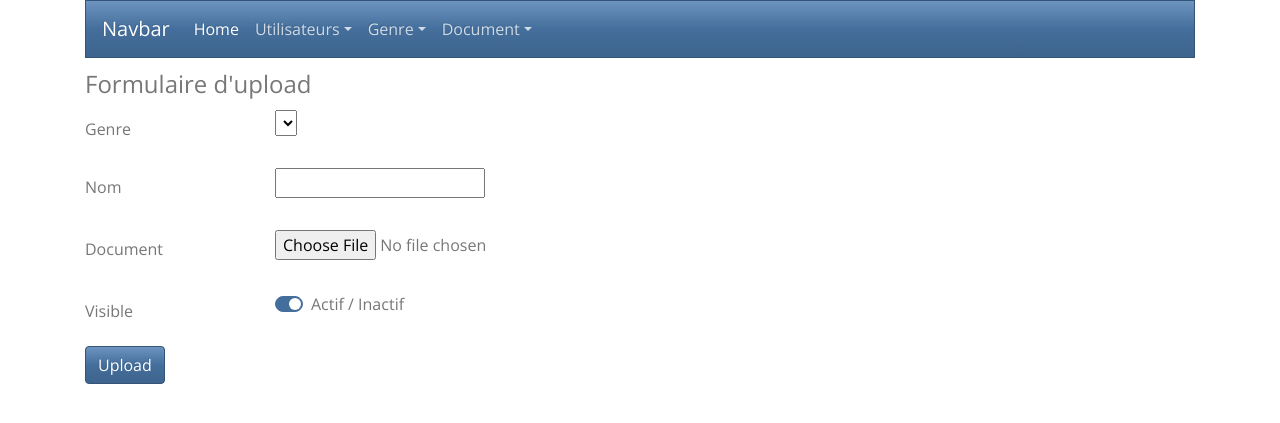
After one commit to david-alpha/ged-test, a Symfony app: template templates/ged/uploadGed.html.twig in a window 1280 px wide. The commit adds this page. Shown: the top 423 px of the page. Run offline with Twig, Linux system fonts and the light colour scheme; the template is opened without the code that fills it, so the values that code supplies are empty; some libraries are stand-ins or nearby versions.

Commit message:
upload de document ok - 0403

```diff
--- a/config/services.yaml
+++ b/config/services.yaml
@@ -4,7 +4,7 @@
 # Put parameters here that don't need to change on each machine where the app is deployed
 # https://symfony.com/doc/current/best_practices/configuration.html#application-related-configuration
 parameters:
-
+    upload: '%kernel.project_dir%/public/upload/'
 services:
     # default configuration for services in *this* file
     _defaults:
--- a/templates/authentification/listeUser.html.twig
+++ b/templates/authentification/listeUser.html.twig
@@ -19,7 +19,7 @@
       <th scope="row">{{ item.nom }}</th>
       <td>{{ item.prenom }}</td>
       <td>{{ item.id }}</td>
-      <td>RAS</td>
+      <td><a href="/deleteUser/{{ item.id }}"><i class="bi bi-trash"></i></a></td>
     </tr>
 	{% endfor %}
   </tbody>
--- a/templates/base.html.twig
+++ b/templates/base.html.twig
@@ -41,13 +41,10 @@
         </div>
       </li>
       <li class="nav-item dropdown">
-        <a class="nav-link dropdown-toggle" data-toggle="dropdown" href="#" role="button" aria-haspopup="true" aria-expanded="false">Dropdown</a>
+        <a class="nav-link dropdown-toggle" data-toggle="dropdown" href="#" role="button" aria-haspopup="true" aria-expanded="false">Document</a>
         <div class="dropdown-menu">
-          <a class="dropdown-item" href="#">Action</a>
-          <a class="dropdown-item" href="#">Another action</a>
-          <a class="dropdown-item" href="#">Something else here</a>
-          <div class="dropdown-divider"></div>
-          <a class="dropdown-item" href="#">Separated link</a>
+          <a class="dropdown-item" href="/listeGed">Liste</a>
+          <a class="dropdown-item" href="/uploadGed">Upload</a>
         </div>
       </li>
     </ul>
--- /dev/null
+++ b/templates/ged/uploadGed.html.twig
@@ -0,0 +1,46 @@
+{% extends 'base.html.twig' %}
+
+{% block title %}Upload Ged{% endblock %}
+
+{% block body %}
+<div class="example-wrapper">
+	<h4> {{ controller_name }} </h4>
+</div>
+<form action="/insertGed" method="post" enctype="multipart/form-data">
+  <fieldset>
+    <legend>Formulaire d'upload</legend>
+    <div class="form-group row">
+      <label for="staticNom" class="col-sm-2 col-form-label">Genre</label>
+      <div class="col-sm-10">
+        <select class="form-group" name="genre">
+			{% for item in listeGenre %}
+				<option class="form-group" value= {{ item.id }}>{{ item.type }}</option>
+			{% endfor %}
+		</select>
+      </div>
+    </div>
+	<div class="form-group row">
+      <label for="staticPrenom" class="col-sm-2 col-form-label">Nom</label>
+      <div class="col-sm-10">
+        <input type="text" class="form-group" id="nom" required name="nom">
+      </div>
+    </div>
+	<div class="form-group row">
+      <label for="staticPrenom" class="col-sm-2 col-form-label">Document</label>
+      <div class="col-sm-10">
+        <input type="file" class="form-group" id="boutonParcourir" name="fichier">
+      </div>
+    </div>
+	<div class="form-group row">
+      <label for="staticPrenom" class="col-sm-2 col-form-label">Visible</label>
+      <div class="col-sm-10">
+        <div class="custom-control custom-switch">
+      <input type="checkbox" class="custom-control-input" id="customSwitch1" checked="" name="choix">
+      <label class="custom-control-label" for="customSwitch1">Actif / Inactif</label>
+    </div>
+      </div>
+    </div>
+	</fieldset>
+    <button type="submit" class="btn btn-primary">Upload</button>
+</form>
+{% endblock %}
```
Also changed, not shown: migrations/Version20210304094715.php (added, +31 -0 lines), src/Controller/AuthentificationController.php (+9 -0 lines), src/Controller/GedController.php (added, +78 -0 lines), src/Entity/Document.php (+17 -0 lines), templates/ged/listeGed.html.twig (added, +28 -0 lines), public/upload/6040b6489b8523.18072812.png (added).
